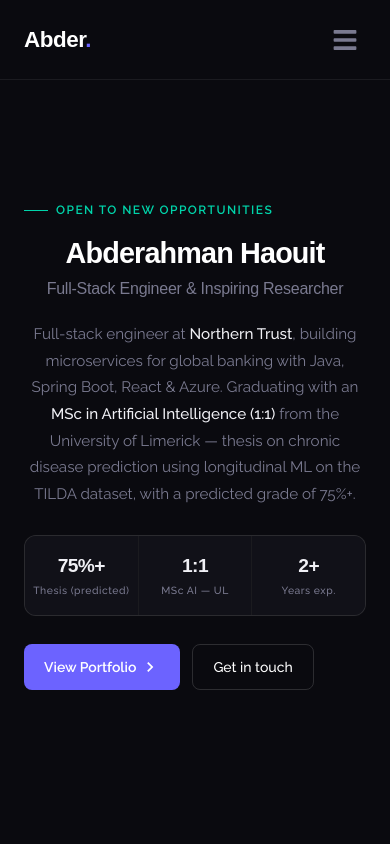
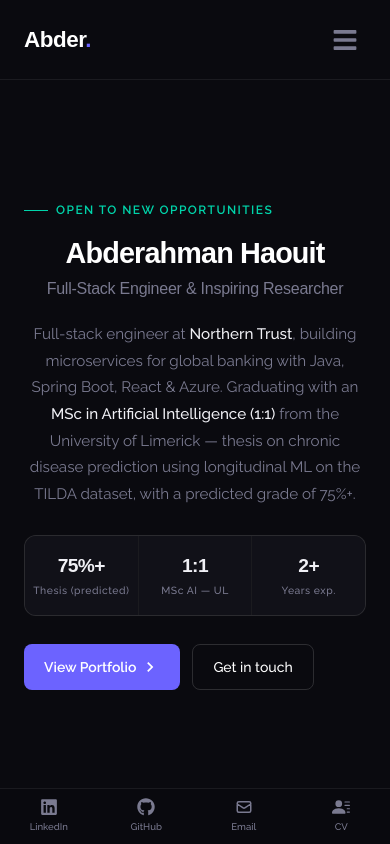
Before and after one commit to AbduldevLab/My_Portfolio, a React (Create React App) app: page /My_Portfolio/ in a window 390 px wide. Shown: the top 844 px of the page. Built offline with nearby package versions, Linux system fonts and the light colour scheme.

Commit message:
social links responsviness implemented; css ts declaration added

```diff
--- a/package.json
+++ b/package.json
@@ -48,6 +48,7 @@
     ]
   },
   "devDependencies": {
+    "@types/css": "^0.0.38",
     "@types/node": "^24.2.1",
     "@types/react": "^19.1.9",
     "@types/react-dom": "^19.1.7",
--- a/src/components/NavBar.tsx
+++ b/src/components/NavBar.tsx
@@ -13,12 +13,12 @@ const NavBar: React.FC = () => {
   }, []);
 
   const links = [
-    { id: 1, link: "home", label: "Home" },
-    { id: 2, link: "about", label: "About" },
-    { id: 3, link: "portfolio", label: "Portfolio" },
+    { id: 1, link: "home",       label: "Home" },
+    { id: 2, link: "about",      label: "About" },
+    { id: 3, link: "portfolio",  label: "Portfolio" },
     { id: 4, link: "experience", label: "Experience" },
-    { id: 5, link: "education", label: "Education" },
-    { id: 6, link: "contact", label: "Contact" },
+    { id: 5, link: "education",  label: "Education" },
+    { id: 6, link: "contact",    label: "Contact" },
   ];
 
   return (
@@ -31,24 +31,19 @@ const NavBar: React.FC = () => {
         transition: "background 0.3s, backdrop-filter 0.3s",
       }}
     >
-      {/* Logo */}
+      {/* Logo — scrolls to top and updates URL */}
       <Link
         to="home"
         smooth
         duration={500}
         onClick={() => setNav(false)}
         className="cursor-pointer select-none"
-        style={{
-          fontFamily: "'Space Grotesk', sans-serif",
-          fontSize: "1.4rem",
-          fontWeight: 700,
-          letterSpacing: "-0.02em",
-        }}
+        style={{ fontFamily: "'Space Grotesk', sans-serif", fontSize: "1.4rem", fontWeight: 700, letterSpacing: "-0.02em" }}
       >
         Abder<span style={{ color: "#6c63ff" }}>.</span>
       </Link>
 
-      {/* Desktop nav */}
+      {/* Desktop links */}
       <ul className="hidden md:flex items-center gap-1">
         {links.map(({ id, link, label }) => (
           <li key={id}>
@@ -56,22 +51,17 @@ const NavBar: React.FC = () => {
               to={link}
               smooth
               duration={500}
+              spy={true}
+              activeClass="active-nav-link"
               className="cursor-pointer select-none px-4 py-2 rounded-lg text-sm font-medium capitalize"
-              style={{
-                color: "#7a7a90",
-                transition: "color 0.2s, background 0.2s",
-              }}
-              activeClass="active-nav-link"
-              spy={true}
+              style={{ color: "#7a7a90", transition: "color 0.2s, background 0.2s" }}
               onMouseEnter={(e: React.MouseEvent<HTMLElement>) => {
                 (e.currentTarget as HTMLElement).style.color = "#f0f0f5";
-                (e.currentTarget as HTMLElement).style.background =
-                  "rgba(255,255,255,0.05)";
+                (e.currentTarget as HTMLElement).style.background = "rgba(255,255,255,0.05)";
               }}
               onMouseLeave={(e: React.MouseEvent<HTMLElement>) => {
                 (e.currentTarget as HTMLElement).style.color = "#7a7a90";
-                (e.currentTarget as HTMLElement).style.background =
-                  "transparent";
+                (e.currentTarget as HTMLElement).style.background = "transparent";
               }}
             >
               {label}
@@ -85,12 +75,8 @@ const NavBar: React.FC = () => {
             duration={500}
             className="cursor-pointer select-none px-4 py-2 rounded-lg text-sm font-semibold text-white"
             style={{ background: "#6c63ff", transition: "opacity 0.2s" }}
-            onMouseEnter={(e: React.MouseEvent<HTMLElement>) => {
-              (e.currentTarget as HTMLElement).style.opacity = "0.85";
-            }}
-            onMouseLeave={(e: React.MouseEvent<HTMLElement>) => {
-              (e.currentTarget as HTMLElement).style.opacity = "1";
-            }}
+            onMouseEnter={(e: React.MouseEvent<HTMLElement>) => { (e.currentTarget as HTMLElement).style.opacity = "0.85"; }}
+            onMouseLeave={(e: React.MouseEvent<HTMLElement>) => { (e.currentTarget as HTMLElement).style.opacity = "1"; }}
           >
             Coffee Chat
           </Link>
@@ -110,7 +96,7 @@ const NavBar: React.FC = () => {
       {nav && (
         <ul
           className="flex flex-col justify-center items-center absolute top-0 left-0 w-full h-screen"
-          style={{ background: "#0a0a0f" }}
+          style={{ background: "#0a0a0f", zIndex: 49 }}
         >
           {links.map(({ id, link, label }) => (
             <li key={id} className="px-4 py-5 text-3xl font-semibold">
@@ -120,10 +106,7 @@ const NavBar: React.FC = () => {
                 smooth
                 duration={500}
                 className="cursor-pointer capitalize select-none"
-                style={{
-                  color: "#7a7a90",
-                  fontFamily: "'Space Grotesk', sans-serif",
-                }}
+                style={{ color: "#7a7a90", fontFamily: "'Space Grotesk', sans-serif" }}
               >
                 {label}
               </Link>
--- a/src/components/SocialLinks.tsx
+++ b/src/components/SocialLinks.tsx
@@ -11,7 +11,7 @@ const SocialLinks: React.FC = () => {
       icon: <FaLinkedin size={18} />,
       label: "LinkedIn",
       href: "https://www.linkedin.com/in/abder-h-244940193/",
-      style: "rounded-tr-md",
+      drawerStyle: "rounded-tr-md",
     },
     {
       id: 2,
@@ -30,17 +30,19 @@ const SocialLinks: React.FC = () => {
       icon: <BsFillPersonLinesFill size={18} />,
       label: "CV",
       href: cv,
-      target: "_blank",
+      target: "_blank" as const,
     },
   ];
 
   return (
+    <>
+      {/* ── Desktop: slide-out drawer on left ── */}
       <div className="hidden lg:flex flex-col fixed top-[35%] left-0 z-40">
         <ul>
-        {links.map(({ id, icon, label, href, style, target }) => (
+          {links.map(({ id, icon, label, href, drawerStyle, target }) => (
             <li
               key={id}
-            className={`flex items-center h-11 px-3 ml-[-96px] hover:ml-[-10px] hover:rounded-md duration-300 ${style || ""}`}
+              className={`flex items-center h-11 px-3 ml-[-96px] hover:ml-[-10px] hover:rounded-md duration-300 ${drawerStyle || ""}`}
               style={{
                 background: "#18181f",
                 border: "1px solid rgba(255,255,255,0.07)",
@@ -55,22 +57,48 @@ const SocialLinks: React.FC = () => {
                 style={{ color: "#7a7a90", transition: "color 0.2s" }}
                 target={target}
                 rel="noreferrer"
-              onMouseEnter={(e) => {
-                (e.currentTarget as HTMLElement).style.color = "#f0f0f5";
-              }}
-              onMouseLeave={(e) => {
-                (e.currentTarget as HTMLElement).style.color = "#7a7a90";
-              }}
+                onMouseEnter={e => { (e.currentTarget as HTMLElement).style.color = "#f0f0f5"; }}
+                onMouseLeave={e => { (e.currentTarget as HTMLElement).style.color = "#7a7a90"; }}
               >
-              <span style={{ fontSize: "0.82rem", whiteSpace: "nowrap" }}>
-                {label}
-              </span>
+                <span style={{ fontSize: "0.82rem", whiteSpace: "nowrap" }}>{label}</span>
                 {icon}
               </a>
             </li>
           ))}
         </ul>
       </div>
+
+      {/* ── Mobile / tablet: fixed bottom bar ── */}
+      <div
+        className="flex lg:hidden fixed bottom-0 left-0 right-0 z-40 justify-around items-center"
+        style={{
+          background: "rgba(10,10,15,0.95)",
+          backdropFilter: "blur(12px)",
+          borderTop: "1px solid rgba(255,255,255,0.07)",
+          height: 56,
+          paddingBottom: "env(safe-area-inset-bottom)",
+        }}
+      >
+        {links.map(({ id, icon, label, href, target }) => (
+          <a
+            key={id}
+            href={href}
+            target={target}
+            rel="noreferrer"
+            className="flex flex-col items-center justify-center gap-1 flex-1 h-full"
+            style={{ color: "#7a7a90", transition: "color 0.2s", fontSize: "0.6rem", fontWeight: 500 }}
+            onMouseEnter={e => { (e.currentTarget as HTMLElement).style.color = "#6c63ff"; }}
+            onMouseLeave={e => { (e.currentTarget as HTMLElement).style.color = "#7a7a90"; }}
+          >
+            {icon}
+            <span>{label}</span>
+          </a>
+        ))}
+      </div>
+
+      {/* Spacer so bottom bar doesn't overlap page content on mobile */}
+      <div className="block lg:hidden" style={{ height: 56 }} />
+    </>
   );
 };
 
--- /dev/null
+++ b/src/types/types.d.ts
@@ -0,0 +1 @@
+declare module "*.css";
```
Also changed, not shown: 1 other file (tests, documents, lock files or other folders). Lines whose indentation alone changed are shown as unchanged.
